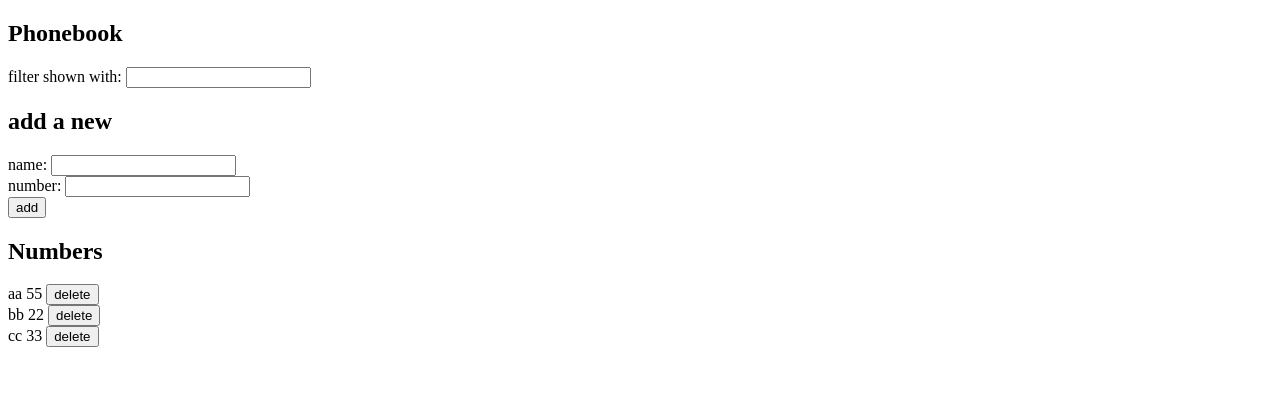
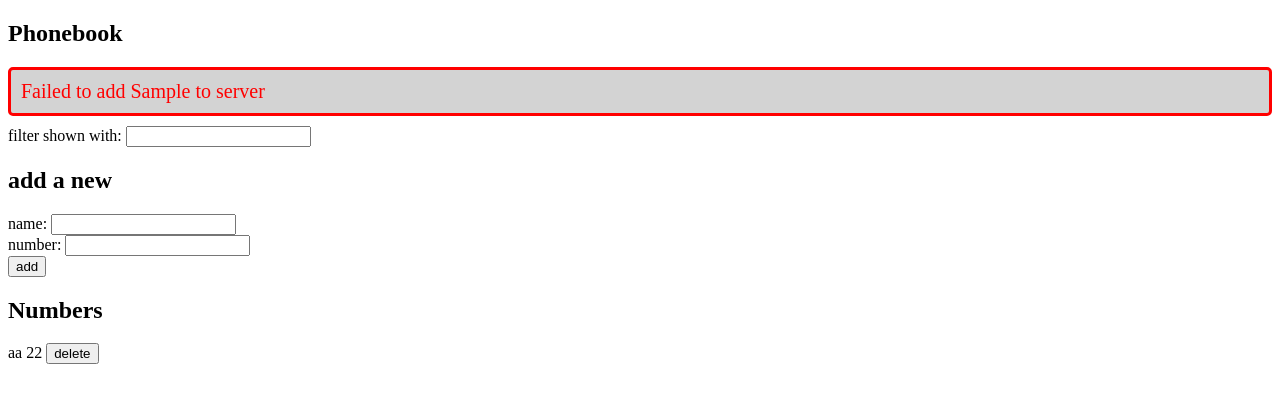
Before and after one commit to Pur-Pul/fullstack, a React (Vite) app in the folder phonebook/: page / in a window 1280 px wide. Both pictures are taken after typing "Sample", "Sample" into the empty fields and a click on the button "add". Shown: the top 402 px of the page. Built offline with nearby package versions, Linux system fonts and the light colour scheme; no server answers; data requests are answered from the project's data file.

Commit message:
Exercise 2.17

```diff
--- a/phonebook/db.json
+++ b/phonebook/db.json
@@ -2,18 +2,8 @@
   "persons": [
     {
       "name": "aa",
-      "number": "55",
-      "id": "b2c9"
-    },
-    {
-      "id": "589d",
-      "name": "bb",
-      "number": "22"
-    },
-    {
-      "id": "785f",
-      "name": "cc",
-      "number": "33"
+      "number": "22",
+      "id": "ca21"
     }
   ]
 }
--- a/phonebook/src/App.jsx
+++ b/phonebook/src/App.jsx
@@ -3,14 +3,14 @@ import { useState } from 'react'
 import personService from './services/persons'
 import './index.css'
 
-const Notification = ({ message }) => {
-  if (message === '') {
+const Notification = ({message}) => {
+  if (message === null) {
     return null
   }
 
   return (
-    <div className='message'>
-      {message}
+    <div className={message.type}>
+      {message.text}
     </div>
   )
 }
@@ -43,8 +43,15 @@ const Contacts = (props) => {
       {props.persons.map(person =>
         <form key={person.id} onSubmit={() => {
           if (window.confirm(`Delete ${person.name}`)) {
-            personService.deletePerson(person.id).then(response => {
+            personService.deletePerson(person.id)
+              .then(response => {
                 console.log(response)
+              })
+              .catch(error => {
+                setMessage({text : `${person.name} was already deleted from server`, type : "error"})
+                setTimeout(() => {
+                  setMessage(null)
+                }, 5000)
               })
           }
         }}>
@@ -56,7 +63,7 @@ const Contacts = (props) => {
 }
 
 const App = () => {
-  const [message, setMessage] = useState('')
+  const [message, setMessage] = useState(null)
   const [persons, setPersons] = useState([])
   const [newName, setNewName] = useState('')
   const handleNameChange = (event) => {
@@ -94,35 +101,60 @@ const App = () => {
 
     if (name_exists != -1 && number_exists == -1) {
       if (window.confirm(`${newName} is already added to phonebook, replace the old number with a new one?`)) {
-        personService.update(persons[name_exists].id, new_person).then(response => {
+        personService
+          .update(persons[name_exists].id, new_person)
+          .then(response => {
             const new_arr = persons.slice()
             new_arr.splice(name_exists, 1, response.data)
             setPersons(new_arr)
-          setMessage(`Changed number for ${new_person.name}`)
+            setMessage({text : `Changed number for ${new_person.name}`, type : "message"})
             setTimeout(() => {
-            setMessage('')
+              setMessage(null)
+            }, 5000)
+          })
+          .catch(error => {
+            setMessage({text : `Failed to update the number for ${new_person.name}`, type : "error"})
+            setTimeout(() => {
+              setMessage(null)
             }, 5000)
           })
       }
     } else if (number_exists != -1) {
       alert(`${newNumber} is already added to phonebook`)
     } else if (name_exists == -1 && number_exists == -1) {
-      personService.create(new_person).then(response => {
+      personService
+        .create(new_person)
+        .then(response => {
           setPersons(persons.concat(response.data))
-        setMessage(`Added ${new_person.name}`)
+          setMessage({text : `Added ${new_person.name}`, type : "message"})
           setTimeout(() => {
-          setMessage('')
+            setMessage(null)
           }, 5000)
         })
+        .catch(error => {
+          setMessage({text : `Failed to add ${new_person.name} to server`, type : "error"})
+          setTimeout(() => {
+            setMessage(null)
+          }, 5000)
+        })
+
     }
     setNewName('')
     setNewNumber('')
   }
 
   useEffect(() => {
-    personService.getAll().then(response => {
+    personService
+      .getAll()
+      .then(response => {
         const data = response.data
         setPersons(data)
+      })
+      .catch(error => {
+        setMessage({text : `Failed to get data from server`, type : "error"})
+        setTimeout(() => {
+          setMessage(null)
+        }, 5000)
       })
   }, [])
 
--- a/phonebook/src/index.css
+++ b/phonebook/src/index.css
@@ -7,3 +7,12 @@
   padding: 10px;
   margin-bottom: 10px;
 }
+.error {
+  color:  red;
+  background: lightgrey;
+  font-size: 20px;
+  border-style: solid;
+  border-radius: 5px;
+  padding: 10px;
+  margin-bottom: 10px;
+}
```
Lines whose indentation alone changed are shown as unchanged.
